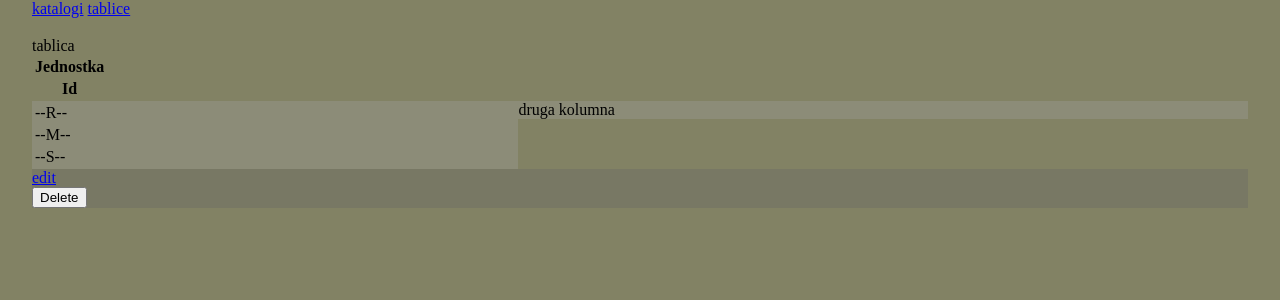
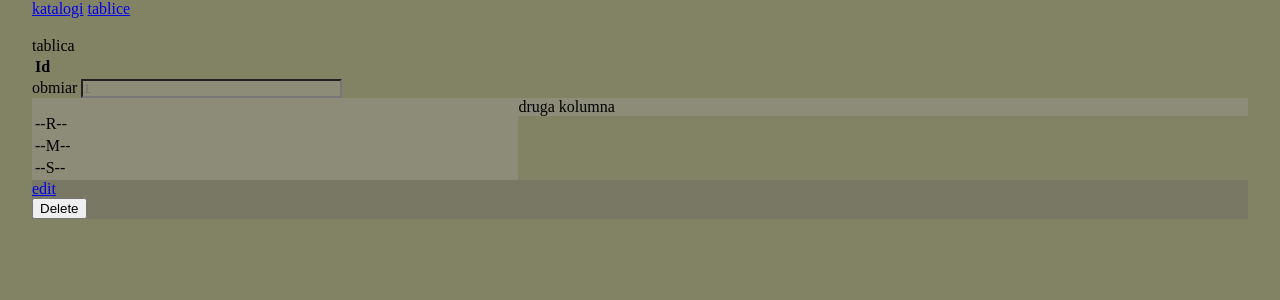
Before and after one commit to MateuszBielski/kosztorysy, a Symfony app: template templates/table_row/show.html.twig in a window 1280 px wide. Shown: the top 300 px of the page. Run offline with Twig, Linux system fonts and the light colour scheme; the template is opened without the code that fills it, so the values that code supplies are empty; some libraries are stand-ins or nearby versions.

Commit message:
setting format for table costs

```diff
--- a/public/css/styl.css
+++ b/public/css/styl.css
@@ -11,6 +11,19 @@ body {
         display: block;
 	width: 95%;
         overflow: auto;
+}
+
+input{
+	background-color: rgb(140, 140, 120);
+	padding: 0;
+	box-sizing: border-box;
+}
+thead,tr
+{
+	height: 12px;
+}
+.cost_col{
+	width: 20%;
 }
 #header {
     width: 100%;
@@ -34,3 +47,7 @@ body {
 	width: 100%;
 	background-color: rgb(120, 120, 100);
 }
+#tr_cost_table
+{
+	width: 100%;
+}
--- /dev/null
+++ b/public/js/calculateTableRow.js
@@ -0,0 +1,26 @@
+jQuery(document).ready(function() {
+    var input_survey = $('#input_survey');
+    var tr_id = $('#table_row_id').val();
+    console.log(tr_id);
+    input_survey.on('input',function(){
+        var survey = input_survey.val();
+        $.ajax({
+                url: "/table/row/calculateAjax",
+                type: "GET",
+                data: {
+                    id: tr_id,
+                    survey: survey
+                },
+                success: function (msg) {
+                    // console.log('sukces');
+                    $('#rightcol').html(msg);
+                     //var users_list = $("#users_list");
+                     //users_list.replaceWith(response.find('#users_list'));
+                }
+                ,error: function (err) {
+                    $("#kontener").text(err.Message);
+                }
+        });
+    });
+
+});
--- a/templates/base.html.twig
+++ b/templates/base.html.twig
@@ -7,6 +7,8 @@
             {# <link href="{{ asset('css/styl.css') }}" rel="stylesheet"/> #}
             <link href="../../css/styl.css" rel="stylesheet"/>
         {% endblock %}
+        <script type="text/javascript" src="../../js/jquery-2.1.3.min.js"></script>
+        <script type="text/javascript" src="../../js/jquery-ui.js"></script>
         {% block scripts %}{% endblock %}
     </head>
     <body>
--- a/templates/catalog/index.html.twig
+++ b/templates/catalog/index.html.twig
@@ -3,8 +3,6 @@
 {% block title %}Catalog index{% endblock %}
 
 {% block scripts %}
-        <script type="text/javascript" src="../../js/jquery-2.1.3.min.js"></script>
-        <script type="text/javascript" src="../../js/jquery-ui.js"></script>
         <script type="text/javascript" src="../../js/findCatalog.js"></script>
 {% endblock %}
 {% block body %}
--- a/templates/cl_table/index.html.twig
+++ b/templates/cl_table/index.html.twig
@@ -3,8 +3,6 @@
 {% block title %}Tablice{% endblock %}
 
 {% block scripts %}
-        <script type="text/javascript" src="../../js/jquery-2.1.3.min.js"></script>
-        <script type="text/javascript" src="../../js/jquery-ui.js"></script>
         <script type="text/javascript" src="../../js/findTable.js"></script>
 {% endblock %}
 {% block body %}
--- a/templates/table_row/show.html.twig
+++ b/templates/table_row/show.html.twig
@@ -1,26 +1,39 @@
 {% extends 'base.html.twig' %}
 
-{% block title %}TableRow{% endblock %}
-
+{% block title %}Pozycja{% endblock %}
+{% block scripts %}
+        <script type="text/javascript" src="../../js/calculateTableRow.js"></script>
+{% endblock %}
 {% block body %}
-
+    <input type="hidden" id="table_row_id"  value="{{ table_row.id }}">
     <h3>{{table_row.getFullName()}}</h3>
     tablica {{ table_row.myNumber }}  {{ table_row.CompoundDescription() }}
     <table class="table">
         <tbody>
-            <tr>
+            {# <tr>
                 <th>Jednostka</th>
                 <td>{{ table_row.unit }}</td>
-            </tr>
+            </tr> #}
             <tr>
                 <th>Id</th>
                 <td>{{ table_row.id }}</td>
             </tr>
         </tbody>
     </table>
+    <div id="div_wyszukaj">
+        obmiar
+        <input id="input_survey" type="tekst" placeholder="1" size="30">{{ table_row.unit }}
+    </div>
 </div>
 <div id="leftcol">
-    <table>
+    <table >
+        <thead>
+            <th></th>
+            <th></th>
+            <th></th>
+            <th></th>
+            <th></th>
+        </thead>
         <tr>
             <td>--R--</td>
         </tr>
@@ -54,31 +67,13 @@
     </table>
 </div>
 <div id="rightcol">
-        druga kolumna
+    druga kolumna
+
 </div>
 <div id="footer">
     <a href="{{ path('table_row_edit', {'id': table_row.id}) }}">edit</a>
     {{ include('table_row/_delete_form.html.twig') }}
 </div>
 
-    {# <div class="divDwieKolumny"> #}
-
-        {# <div class="divKolumnaNaPolSzerokosci"> #}
-            {# <div> #}
-            {# </div> #}
-            {# <div> #}
-            {# </div> #}
-        {# </div> #}
-        {# <div class="divKolumnaNaPolSzerokosci"> #}
-
-
-        {# </div> #}
-    {# </div> #}
-    {# <div> #}
-
-
-    {# </div> #}
-    {# <a href="{{ path('table_row_index') }}">back to list</a> #}
-
 
 {% endblock %}
```
Also changed, not shown: src/Controller/TableRowController.php (+11 -0 lines), templates/table_row/showCosts.html.twig (added, +12 -0 lines).
